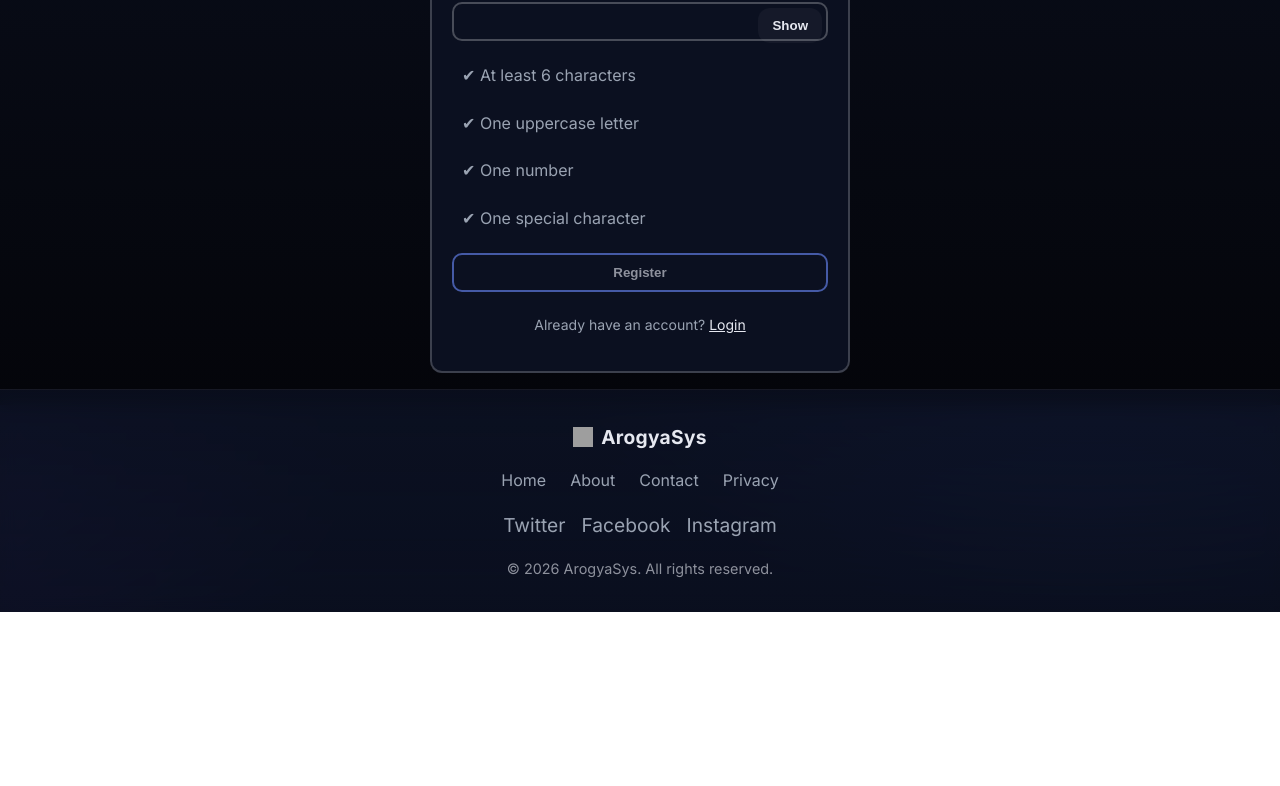
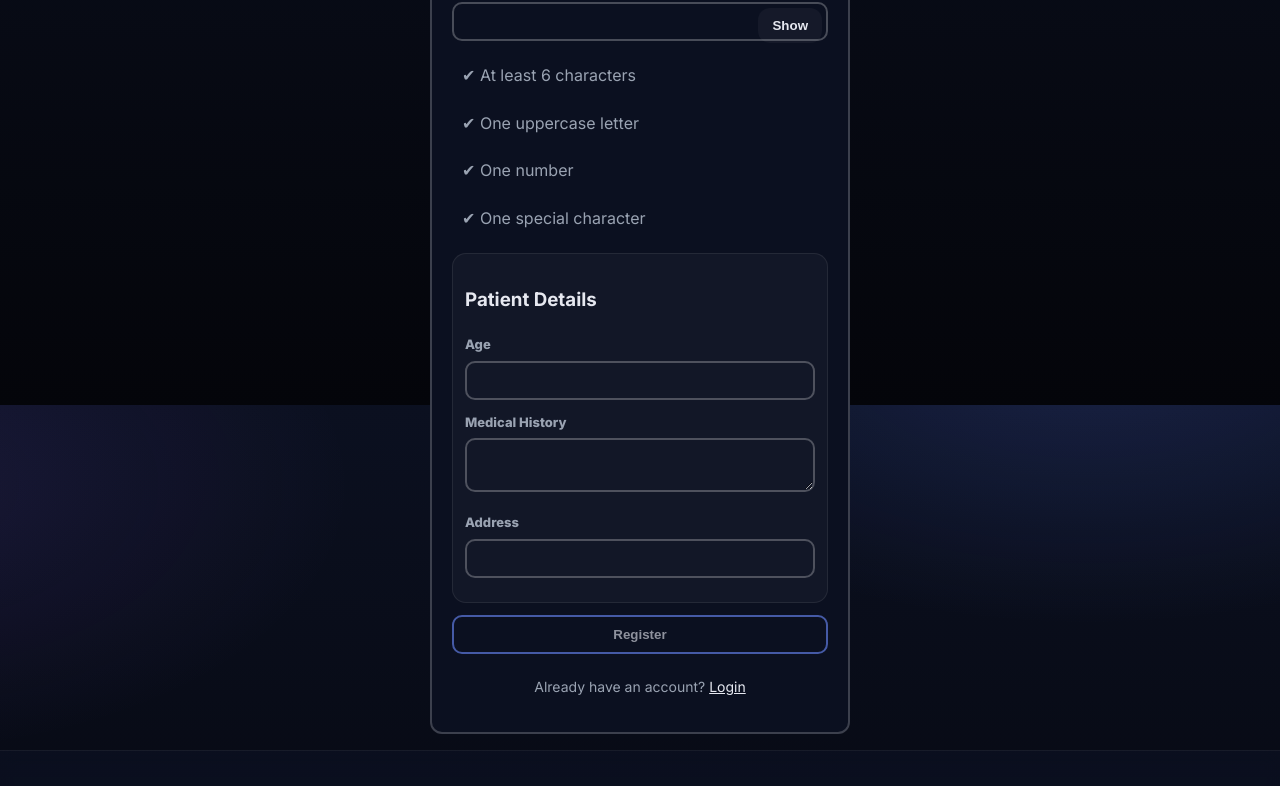
Before and after one commit to DrMadhavSharma/FastApi, a Next.js app in the folder frontend/: page /register in a window 1280 px wide. Shown: the part 395-1181 px from the top of the page. Before the commit the page ends 1007 px from the top, so only its background shows below. Built offline with nearby package versions, Linux system fonts and the light colour scheme; grey boxes are pictures that could not be loaded.

Commit message:
Update page.js

```diff
--- a/frontend/app/register/page.js
+++ b/frontend/app/register/page.js
@@ -9,12 +9,12 @@ export default function RegisterPage() {
   const [password, setPassword] = useState("");
   const [showPassword, setShowPassword] = useState(false);
 
-  // Patient
+  // Patient fields
   const [age, setAge] = useState("");
   const [medicalHistory, setMedicalHistory] = useState("");
   const [address, setAddress] = useState("");
 
-  // Doctor
+  // Doctor fields
   const [specialization, setSpecialization] = useState("");
   const [bio, setBio] = useState("");
   const [availability, setAvailability] = useState("");
@@ -25,7 +25,6 @@ export default function RegisterPage() {
   const [redirectIn, setRedirectIn] = useState(3);
 
   /* ---------- Password rules ---------- */
-
   const rules = {
     length: password.length >= 6,
     upper: /[A-Z]/.test(password),
@@ -41,15 +40,11 @@ export default function RegisterPage() {
   const isValidRole =
     role === "patient" || specialization.trim().length > 0;
 
-  /* ---------- Redirect countdown ---------- */
-
+  /* ---------- Redirect after success ---------- */
   useEffect(() => {
     if (!success) return;
 
-    const t = setInterval(() => {
-      setRedirectIn(v => v - 1);
-    }, 1000);
-
+    const t = setInterval(() => setRedirectIn(v => v - 1), 1000);
     const nav = setTimeout(() => {
       window.location.href = "/login";
     }, 3000);
@@ -61,7 +56,6 @@ export default function RegisterPage() {
   }, [success]);
 
   /* ---------- Submit ---------- */
-
   async function handleSubmit(e) {
     e.preventDefault();
     if (!isValidBase || !isValidRole) return;
@@ -123,7 +117,7 @@ export default function RegisterPage() {
           <div className="export-box success">
             <h3>🎉 Registration Successful</h3>
             <p>Please check your email before login.</p>
-            <p>Redirecting to login in <strong>{redirectIn}</strong>…</p>
+            <p>Redirecting in <strong>{redirectIn}</strong> seconds…</p>
           </div>
         </div>
       )}
@@ -133,15 +127,22 @@ export default function RegisterPage() {
 
         {/* ROLE SWITCH */}
         <div className="role-switch" style={{ marginBottom: 14 }}>
-          <div className={`pill ${role === "patient" ? "active" : ""}`} onClick={() => setRole("patient")}>
+          <div
+            className={`pill ${role === "patient" ? "active" : ""}`}
+            onClick={() => setRole("patient")}
+          >
             Patient
           </div>
-          <div className={`pill ${role === "doctor" ? "active" : ""}`} onClick={() => setRole("doctor")}>
+          <div
+            className={`pill ${role === "doctor" ? "active" : ""}`}
+            onClick={() => setRole("doctor")}
+          >
             Doctor
           </div>
         </div>
 
         <form onSubmit={handleSubmit}>
+          {/* BASE FIELDS */}
           <div className="wire-field">
             <label className="wire-label">Username</label>
             <input className="wire-input" value={username} onChange={e => setUsername(e.target.value)} />
@@ -173,7 +174,6 @@ export default function RegisterPage() {
               </button>
             </div>
 
-            {/* RULE CHECKLIST */}
             <ul className="bullets">
               <li style={{ color: rules.length ? "var(--success)" : "var(--muted)" }}>✔ At least 6 characters</li>
               <li style={{ color: rules.upper ? "var(--success)" : "var(--muted)" }}>✔ One uppercase letter</li>
@@ -182,8 +182,27 @@ export default function RegisterPage() {
             </ul>
           </div>
 
-          {/* ROLE DETAILS */}
-          {role === "doctor" && (
+          {/* ROLE-SPECIFIC FIELDS */}
+          {role === "patient" ? (
+            <div className="section">
+              <h3>Patient Details</h3>
+
+              <div className="wire-field">
+                <label className="wire-label">Age</label>
+                <input className="wire-input" type="number" value={age} onChange={e => setAge(e.target.value)} />
+              </div>
+
+              <div className="wire-field">
+                <label className="wire-label">Medical History</label>
+                <textarea className="wire-input" value={medicalHistory} onChange={e => setMedicalHistory(e.target.value)} />
+              </div>
+
+              <div className="wire-field">
+                <label className="wire-label">Address</label>
+                <input className="wire-input" value={address} onChange={e => setAddress(e.target.value)} />
+              </div>
+            </div>
+          ) : (
             <div className="section">
               <h3>Doctor Details</h3>
 
@@ -223,4 +242,4 @@ export default function RegisterPage() {
       </div>
     </div>
   );
-            }
+                  }
```
